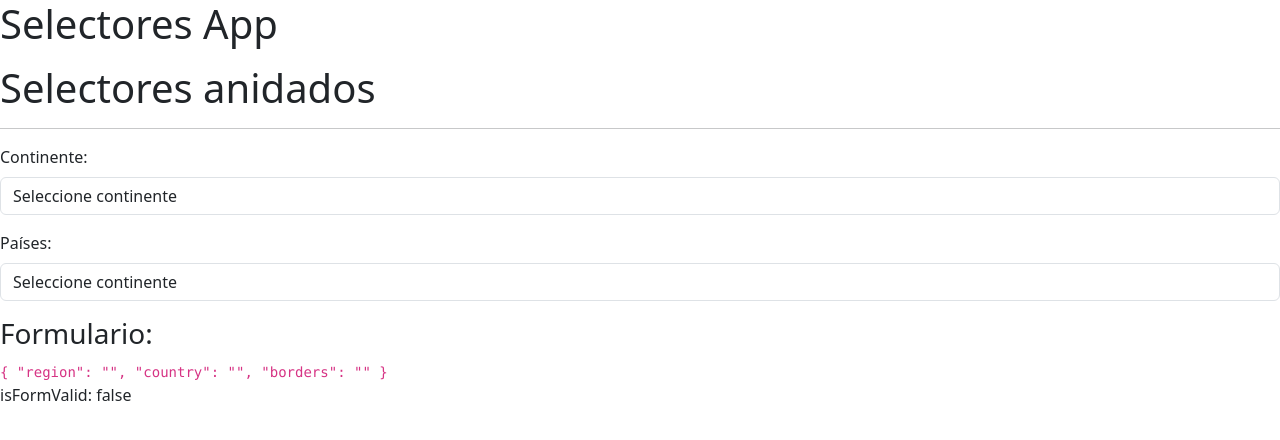
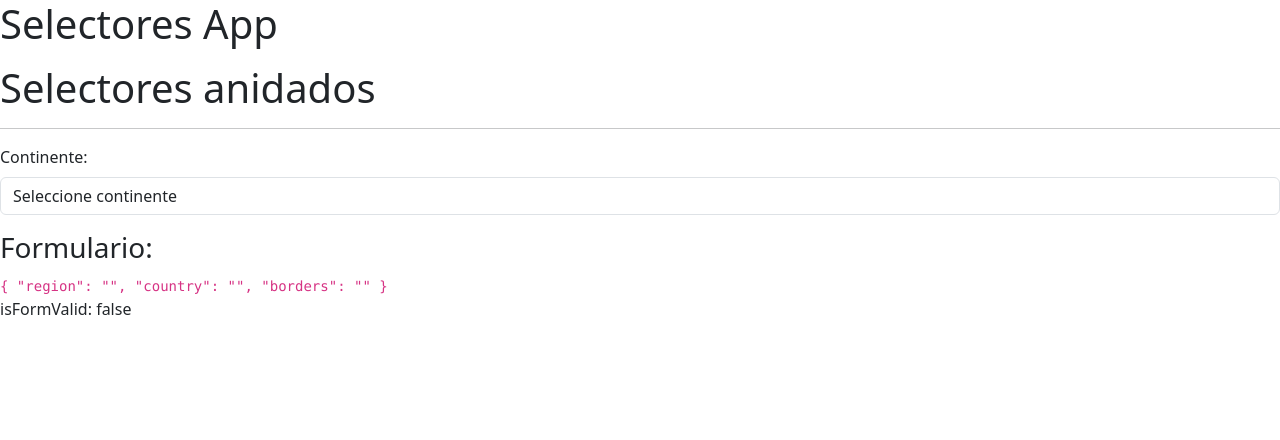
Before and after one commit to hatorob/selectoresForms, an Angular app: page /selector/selector in a window 1280 px wide. Shown: the top 440 px of the page. Built offline with nearby package versions, Linux system fonts and the light colour scheme.

Commit message:
Limpiar país cuando se seleccione otro continente y ocultar el selector hasta que seleccione paises

```diff
--- a/src/app/countries/pages/selector-page/selector-page.component.html
+++ b/src/app/countries/pages/selector-page/selector-page.component.html
@@ -14,7 +14,7 @@
   </div>
 
   <!-- Countries -->
-  <div class="row mb-3">
+  <div class="row mb-3" *ngIf="countriesByRegion.length > 0">
     <div class="col">
       <label class="form-label"> Países: </label>
       <select formControlName="country" class="form-control">
--- a/src/app/countries/pages/selector-page/selector-page.component.ts
+++ b/src/app/countries/pages/selector-page/selector-page.component.ts
@@ -2,7 +2,7 @@ import { Component, OnInit } from '@angular/core';
 import { FormBuilder, FormGroup, Validators } from '@angular/forms';
 import { CountriesService } from '../../services/countries.service';
 import { Region, SmallCountry } from '../../interfaces/country.interfaces';
-import { switchMap } from 'rxjs';
+import { switchMap, tap } from 'rxjs';
 
 @Component({
   selector: 'countries-selector-page',
@@ -41,6 +41,7 @@ export class SelectorPageComponent implements OnInit {
     //this.myForm.controls['region']!.valueChanges
     this.myForm.get('region')!.valueChanges
         .pipe(
+          tap( () => this.myForm.get('country')!.setValue('')),
           //switchMap( region => this.countriesServices.getCountriesByRegion(region) )
           switchMap( this.countriesServices.getCountriesByRegion )
         )
```
